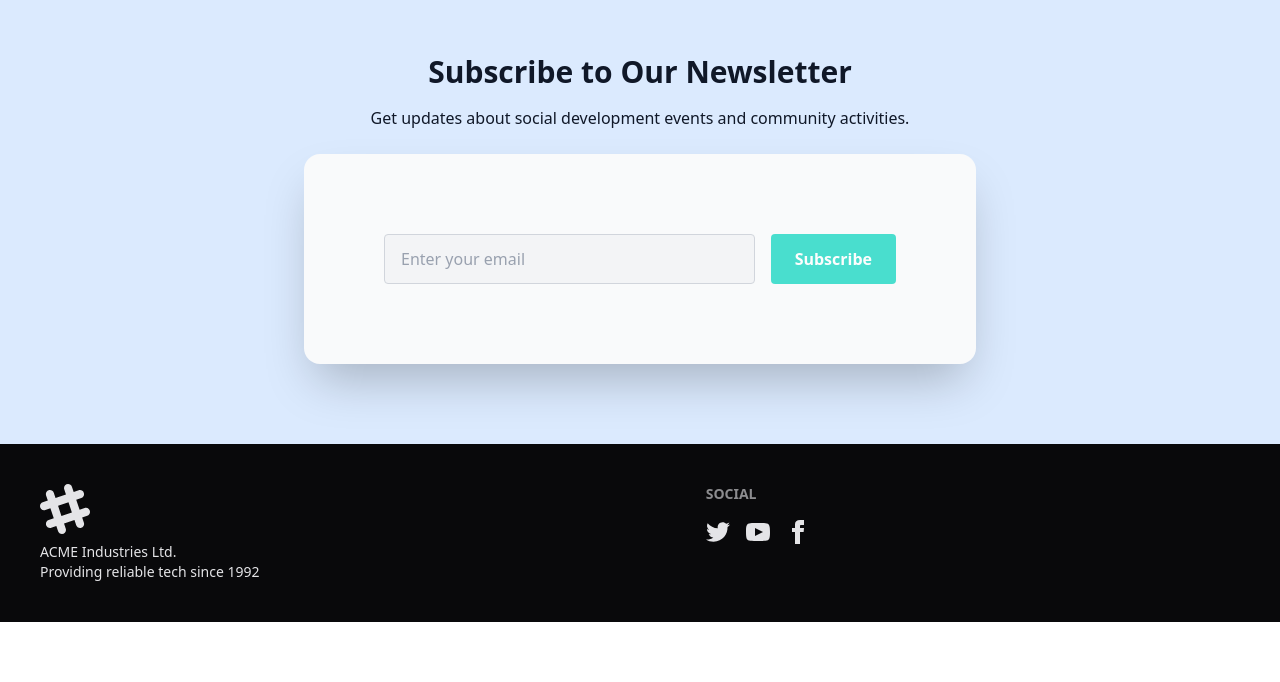
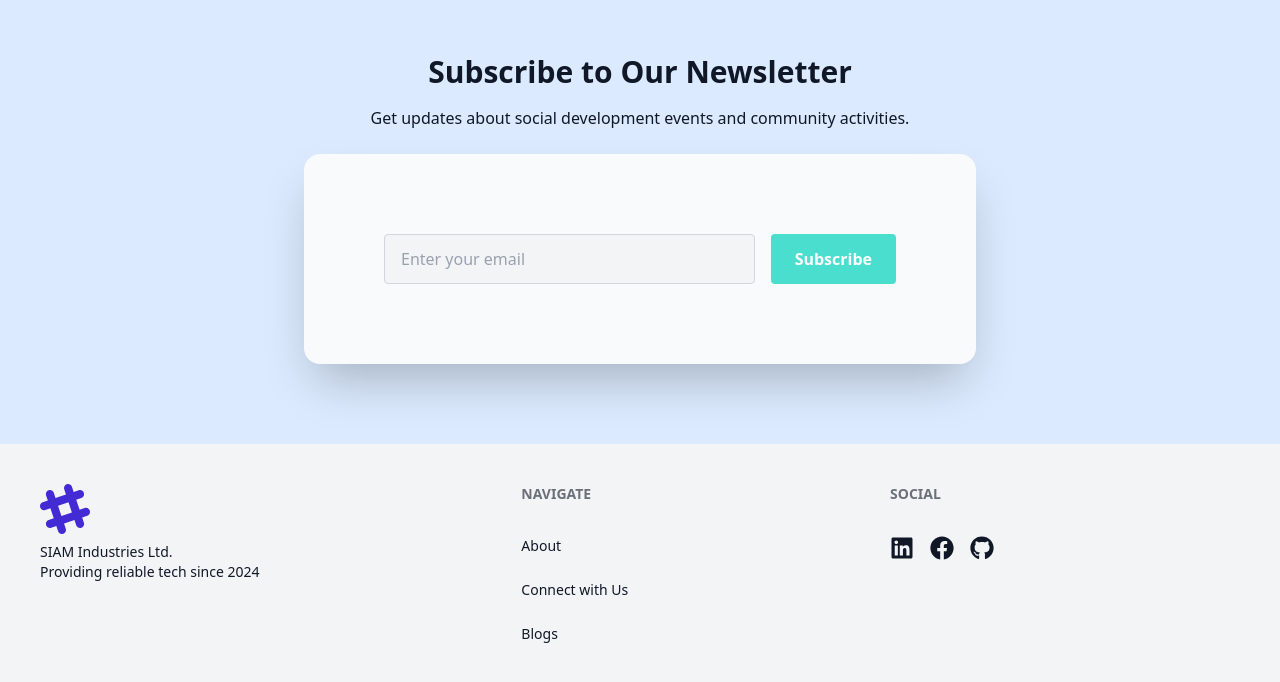
Before and after one commit to siamulislam17/Social-Development-Events-Platform-Client, a React (Vite) app: page / in a window 1280 px wide. Shown: the part 2896-3578 px from the top of the page. Before the commit the page ends 3518 px from the top, so only its background shows below. Built offline with nearby package versions, Linux system fonts and the light colour scheme; no server answers.

Commit message:
changed footer

```diff
--- a/src/Footer/Footer.jsx
+++ b/src/Footer/Footer.jsx
@@ -1,9 +1,38 @@
-import React from 'react';
+import React, { useContext } from "react";
+import { FaLinkedin, FaFacebook, FaGithub } from "react-icons/fa";
+import { Link } from "react-router";
+import AuthContext from "../Auth/AuthContext";
 
 const Footer = () => {
+  const { darkMode, user } = useContext(AuthContext);
+
+  // Public routes visible to all users
+  const publicRoutes = [
+    { name: "About", path: "/about" },
+    { name: "Connect with Us", path: "/connect" },
+    { name: "Blogs", path: "/blogs" },
+  ];
+
+  // Additional routes only visible if logged in
+  const privateRoutes = [
+    { name: "Create Event", path: "/create-event" },
+    { name: "Manage Events", path: "/manage-events" },
+    { name: "Joined Events", path: "/joined-events" },
+  ];
+
+  // Combine routes depending on user state
+  const routes = user ? [...publicRoutes, ...privateRoutes] : publicRoutes;
+
   return (
-                <footer className="footer sm:footer-horizontal bg-neutral text-neutral-content p-10">
-                <aside>
+    <footer
+      className={`footer sm:footer-horizontal p-10 ${
+        darkMode
+            ? "bg-gray-900 text-gray-100"
+            : "bg-gray-100 text-gray-900"
+        }`}
+
+    >
+      <aside className="flex flex-col items-center sm:items-start gap-2">
         <svg
           width="50"
           height="50"
@@ -11,51 +40,57 @@ const Footer = () => {
           xmlns="http://www.w3.org/2000/svg"
           fillRule="evenodd"
           clipRule="evenodd"
-                    className="fill-current">
-                    <path
-                        d="M22.672 15.226l-2.432.811.841 2.515c.33 1.019-.209 2.127-1.23 2.456-1.15.325-2.148-.321-2.463-1.226l-.84-2.518-5.013 1.677.84 2.517c.391 1.203-.434 2.542-1.831 2.542-.88 0-1.601-.564-1.86-1.314l-.842-2.516-2.431.809c-1.135.328-2.145-.317-2.463-1.229-.329-1.018.211-2.127 1.231-2.456l2.432-.809-1.621-4.823-2.432.808c-1.355.384-2.558-.59-2.558-1.839 0-.817.509-1.582 1.327-1.846l2.433-.809-.842-2.515c-.33-1.02.211-2.129 1.232-2.458 1.02-.329 2.13.209 2.461 1.229l.842 2.515 5.011-1.677-.839-2.517c-.403-1.238.484-2.553 1.843-2.553.819 0 1.585.509 1.85 1.326l.841 2.517 2.431-.81c1.02-.33 2.131.211 2.461 1.229.332 1.018-.21 2.126-1.23 2.456l-2.433.809 1.622 4.823 2.433-.809c1.242-.401 2.557.484 2.557 1.838 0 .819-.51 1.583-1.328 1.847m-8.992-6.428l-5.01 1.675 1.619 4.828 5.011-1.674-1.62-4.829z"></path>
+          className={`fill-current ${
+            darkMode ? "text-yellow-400" : "text-primary"
+          }`}
+        >
+          <path d="M22.672 15.226l-2.432.811.841 2.515c.33 1.019-.209 2.127-1.23 2.456-1.15.325-2.148-.321-2.463-1.226l-.84-2.518-5.013 1.677.84 2.517c.391 1.203-.434 2.542-1.831 2.542-.88 0-1.601-.564-1.86-1.314l-.842-2.516-2.431.809c-1.135.328-2.145-.317-2.463-1.229-.329-1.018.211-2.127 1.231-2.456l2.432-.809-1.621-4.823-2.432.808c-1.355.384-2.558-.59-2.558-1.839 0-.817.509-1.582 1.327-1.846l2.433-.809-.842-2.515c-.33-1.02.211-2.129 1.232-2.458 1.02-.329 2.13.209 2.461 1.229l.842 2.515 5.011-1.677-.839-2.517c-.403-1.238.484-2.553 1.843-2.553.819 0 1.585.509 1.85 1.326l.841 2.517 2.431-.81c1.02-.33 2.131.211 2.461 1.229.332 1.018-.21 2.126-1.23 2.456l-2.433.809 1.622 4.823 2.433-.809c1.242-.401 2.557.484 2.557 1.838 0 .819-.51 1.583-1.328 1.847m-8.992-6.428l-5.01 1.675 1.619 4.828 5.011-1.674-1.62-4.829z" />
         </svg>
-                    <p>
-                    ACME Industries Ltd.
+        <p className="text-center sm:text-left max-w-xs">
+          SIAM Industries Ltd.
           <br />
-                    Providing reliable tech since 1992
+          Providing reliable tech since 2024
         </p>
       </aside>
-                <nav>
+
+      <nav className="flex flex-col gap-6">
+        <h6 className="footer-title">Navigate</h6>
+        {routes.map(({ name, path }) => (
+          <Link key={path} to={path} className="hover:underline">
+            {name}
+          </Link>
+        ))}
+      </nav>
+
+      <nav className="flex flex-col gap-6">
         <h6 className="footer-title">Social</h6>
-                    <div className="grid grid-flow-col gap-4">
-                    <a>
-                        <svg
-                        xmlns="http://www.w3.org/2000/svg"
-                        width="24"
-                        height="24"
-                        viewBox="0 0 24 24"
-                        className="fill-current">
-                        <path
-                            d="M24 4.557c-.883.392-1.832.656-2.828.775 1.017-.609 1.798-1.574 2.165-2.724-.951.564-2.005.974-3.127 1.195-.897-.957-2.178-1.555-3.594-1.555-3.179 0-5.515 2.966-4.797 6.045-4.091-.205-7.719-2.165-10.148-5.144-1.29 2.213-.669 5.108 1.523 6.574-.806-.026-1.566-.247-2.229-.616-.054 2.281 1.581 4.415 3.949 4.89-.693.188-1.452.232-2.224.084.626 1.956 2.444 3.379 4.6 3.419-2.07 1.623-4.678 2.348-7.29 2.04 2.179 1.397 4.768 2.212 7.548 2.212 9.142 0 14.307-7.721 13.995-14.646.962-.695 1.797-1.562 2.457-2.549z"></path>
-                        </svg>
+        <div className="flex gap-4 text-2xl">
+          <a
+            href="https://www.linkedin.com/in/siam-ul-islam-siam"
+            target="_blank"
+            rel="noopener noreferrer"
+            aria-label="LinkedIn"
+            className="hover:text-blue-600"
+          >
+            <FaLinkedin />
           </a>
-                    <a>
-                        <svg
-                        xmlns="http://www.w3.org/2000/svg"
-                        width="24"
-                        height="24"
-                        viewBox="0 0 24 24"
-                        className="fill-current">
-                        <path
-                            d="M19.615 3.184c-3.604-.246-11.631-.245-15.23 0-3.897.266-4.356 2.62-4.385 8.816.029 6.185.484 8.549 4.385 8.816 3.6.245 11.626.246 15.23 0 3.897-.266 4.356-2.62 4.385-8.816-.029-6.185-.484-8.549-4.385-8.816zm-10.615 12.816v-8l8 3.993-8 4.007z"></path>
-                        </svg>
+          <a
+            href="https://www.facebook.com/siam.ul.islam.428705"
+            target="_blank"
+            rel="noopener noreferrer"
+            aria-label="Facebook"
+            className="hover:text-blue-800"
+          >
+            <FaFacebook />
           </a>
-                    <a>
-                        <svg
-                        xmlns="http://www.w3.org/2000/svg"
-                        width="24"
-                        height="24"
-                        viewBox="0 0 24 24"
-                        className="fill-current">
-                        <path
-                            d="M9 8h-3v4h3v12h5v-12h3.642l.358-4h-4v-1.667c0-.955.192-1.333 1.115-1.333h2.885v-5h-3.808c-3.596 0-5.192 1.583-5.192 4.615v3.385z"></path>
-                        </svg>
+          <a
+            href="https://github.com/siamulislam17"
+            target="_blank"
+            rel="noopener noreferrer"
+            aria-label="GitHub"
+            className="hover:text-gray-800 dark:hover:text-gray-400"
+          >
+            <FaGithub />
           </a>
         </div>
       </nav>
```
Lines whose indentation alone changed are shown as unchanged.
